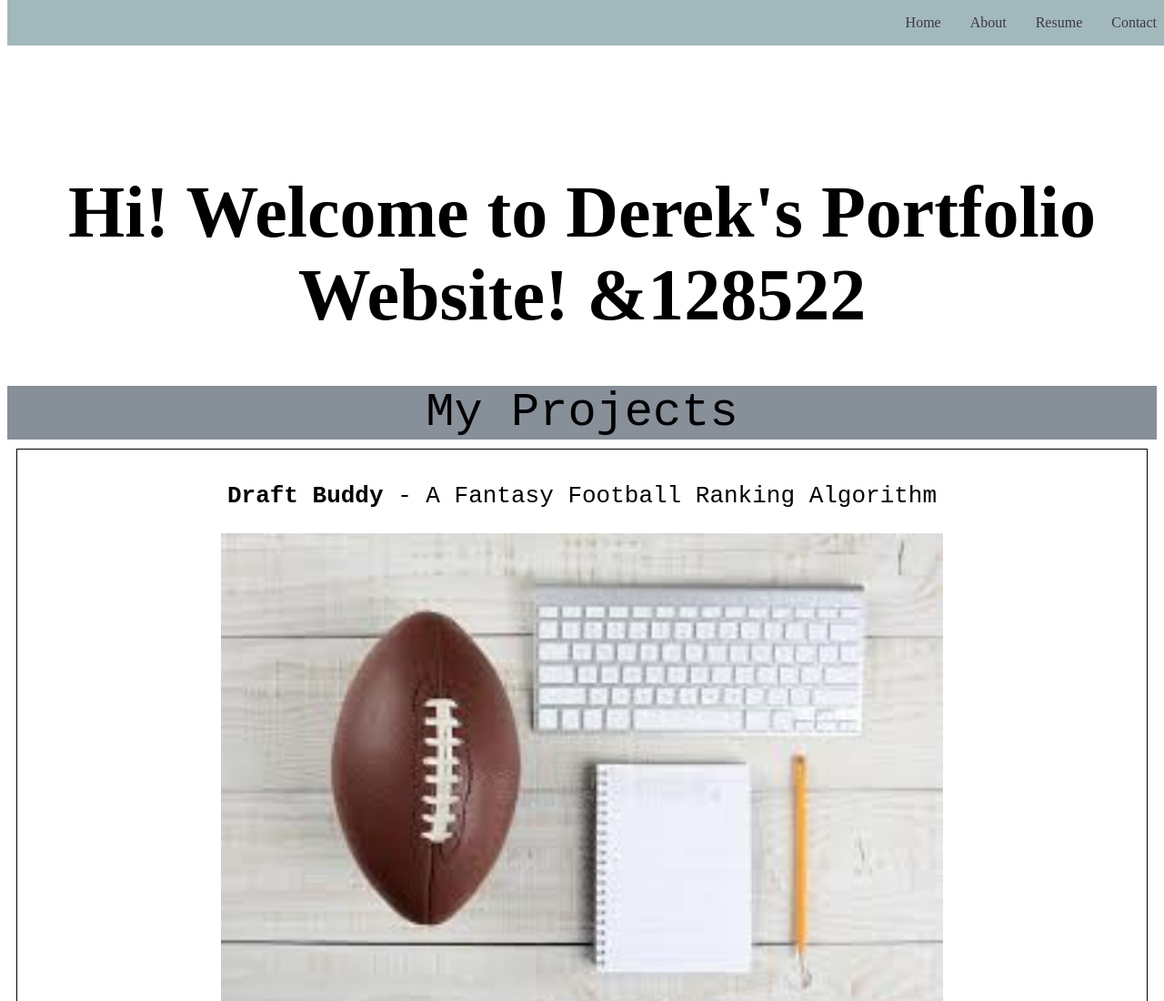
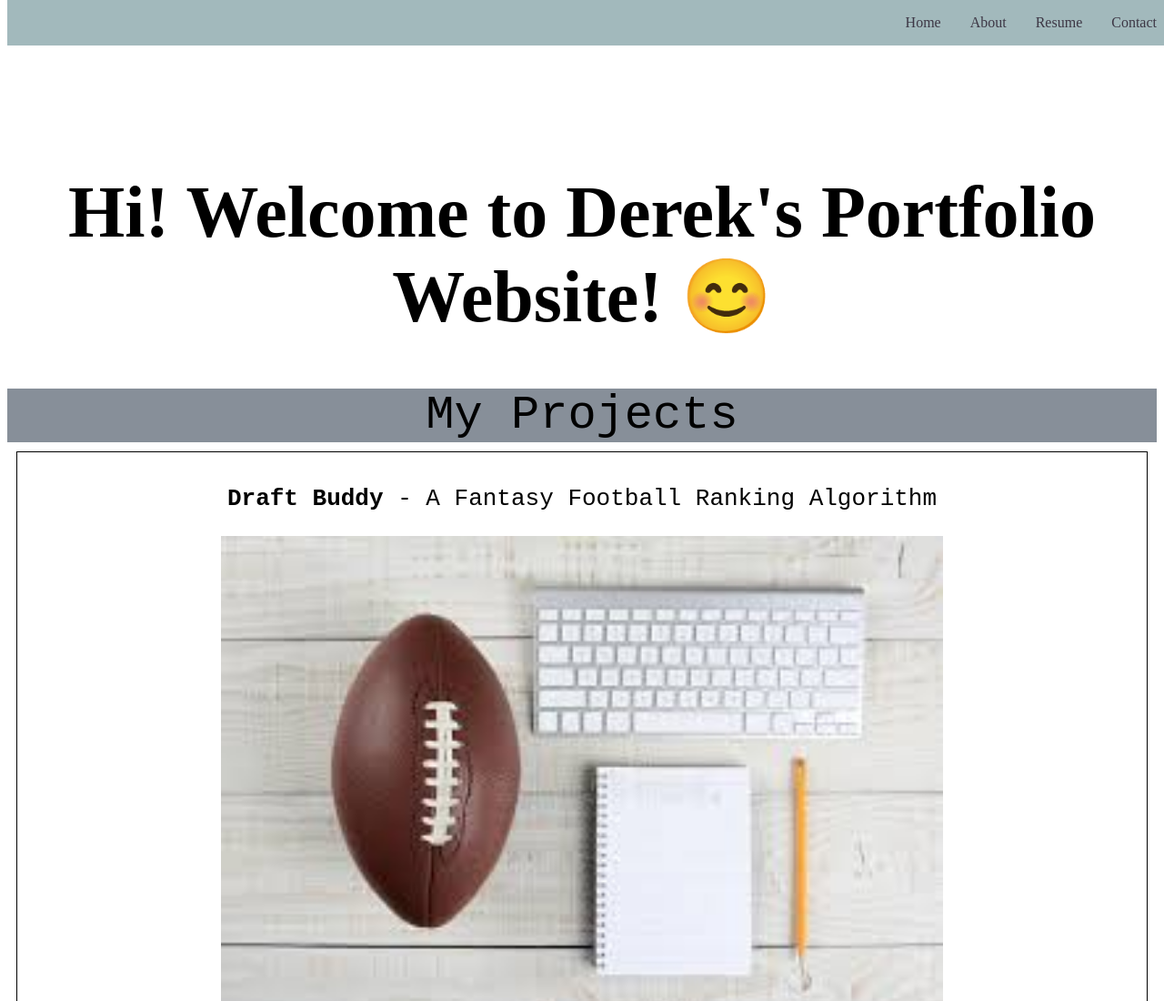
Before and after one commit to dwen23/portfoliowebsite, a plain HTML site: page index.html in a window 1280 px wide. Shown: the top 1100 px of the page at 91% size. Drawn offline with Linux system fonts and the light colour scheme.

Commit message:
Update index.html

```diff
--- a/index.html
+++ b/index.html
@@ -6,7 +6,7 @@
 </head>
 
 <body>
-  <header id="welcome"> <h1> Hi! Welcome to Derek's Portfolio Website! &128522 </h1> </header>
+  <header id="welcome"> <h1> Hi! Welcome to Derek's Portfolio Website! &#128522 </h1> </header>
   <nav id="nav">
     <ul>
       <li> <a href="index.html" id="home"> Home </a> </li>
```
